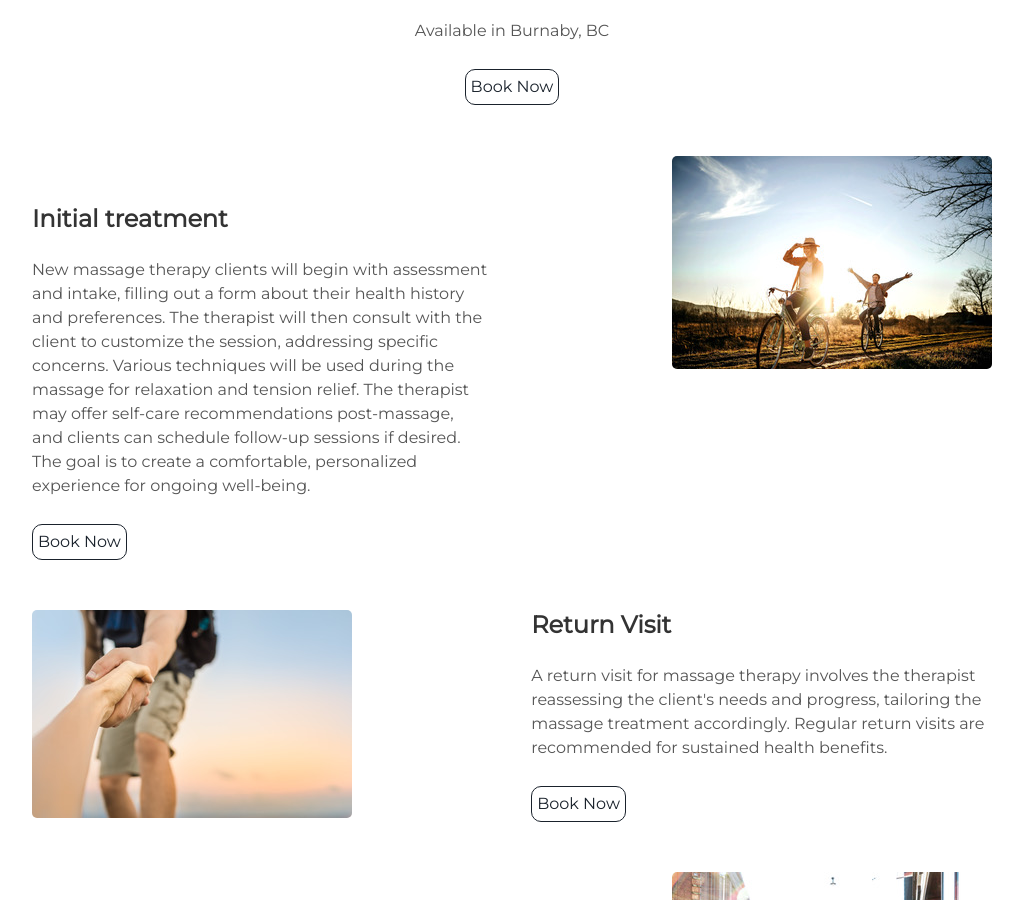
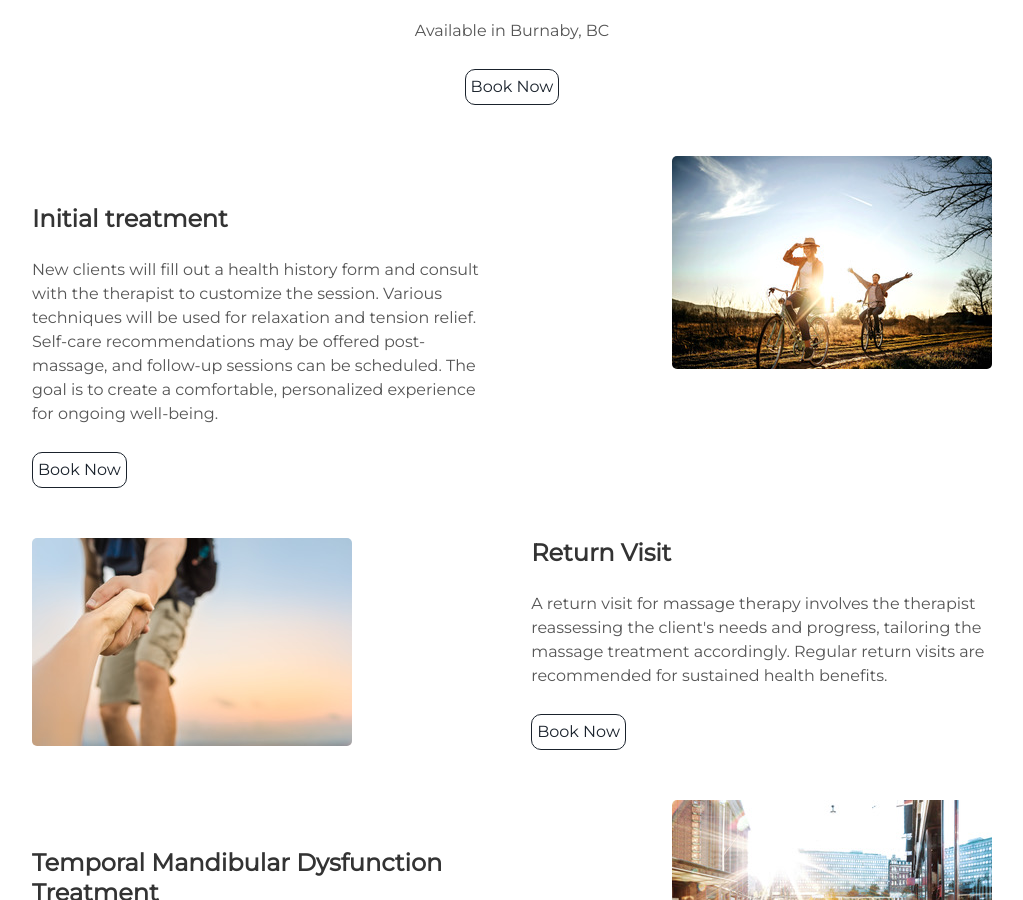
Before and after one commit to HelloMuscle/hellomuscle.github.io, a Jekyll site: the page built from index.html, in a window 1280 px wide and 900 px high, scrolled down 1043 px. Shown: the whole window, without its empty margins (128-1151 px from the left). Built offline with Jekyll 4.4.1, drawn with Linux system fonts in a browser that asks for light colours.

Commit message:
Update treatments.html
New treatment edited to be shorter

```diff
--- a/_includes/treatments.html
+++ b/_includes/treatments.html
@@ -9,7 +9,9 @@
   </div>
   <div class="contents">
     <h3> Initial treatment </h3>
-    <p>New massage therapy clients will begin with assessment and intake, filling out a form about their health history and preferences. The therapist will then consult with the client to customize the session, addressing specific concerns. Various techniques will be used during the massage for relaxation and tension relief. The therapist may offer self-care recommendations post-massage, and clients can schedule follow-up sessions if desired. The goal is to create a comfortable, personalized experience for ongoing well-being.</p>
+    <p>
+	New clients will fill out a health history form and consult with the therapist to customize the session. Various techniques will be used for relaxation and tension relief. Self-care recommendations may be offered post-massage, and follow-up sessions can be scheduled. The goal is to create a comfortable, personalized experience for ongoing well-being.
+</p>
     <a class="project-link" href="https://hellomuscle.janeapp.com">Book Now</a>
   </div>
 </div>
```
